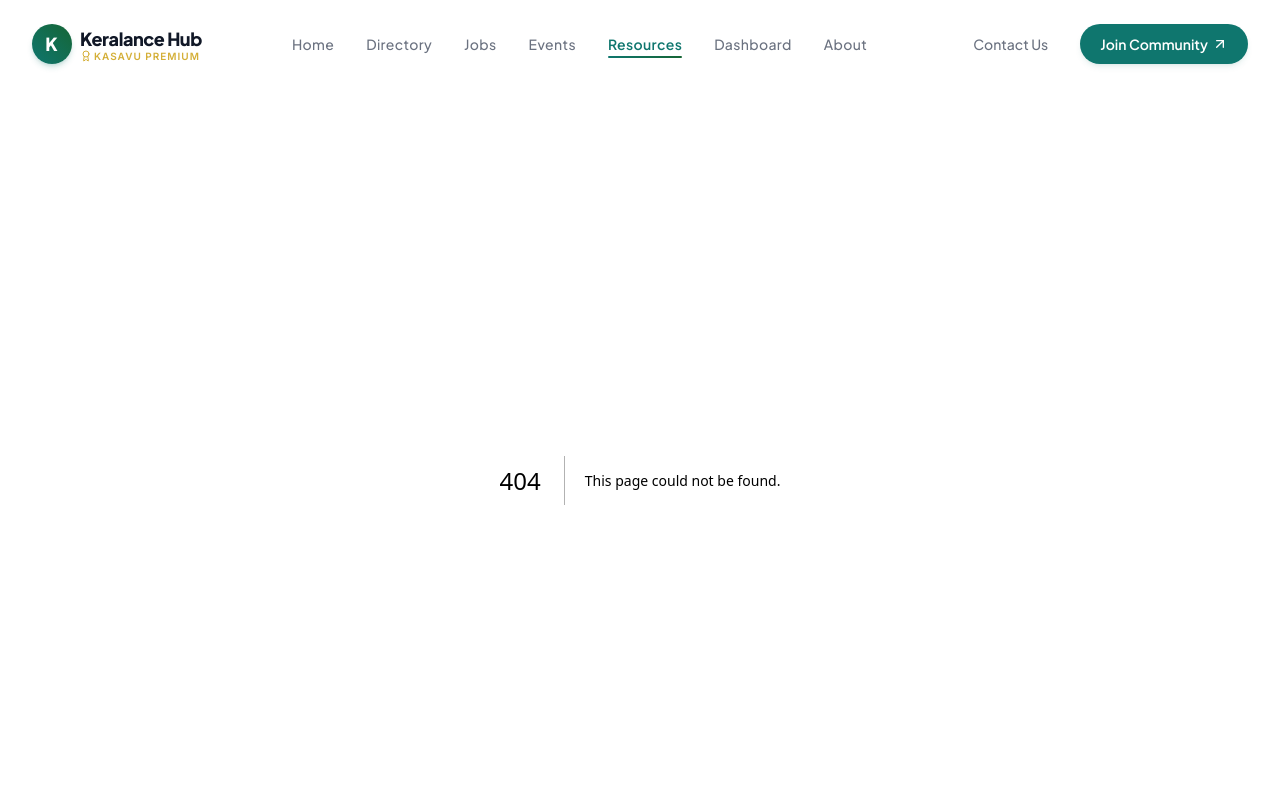
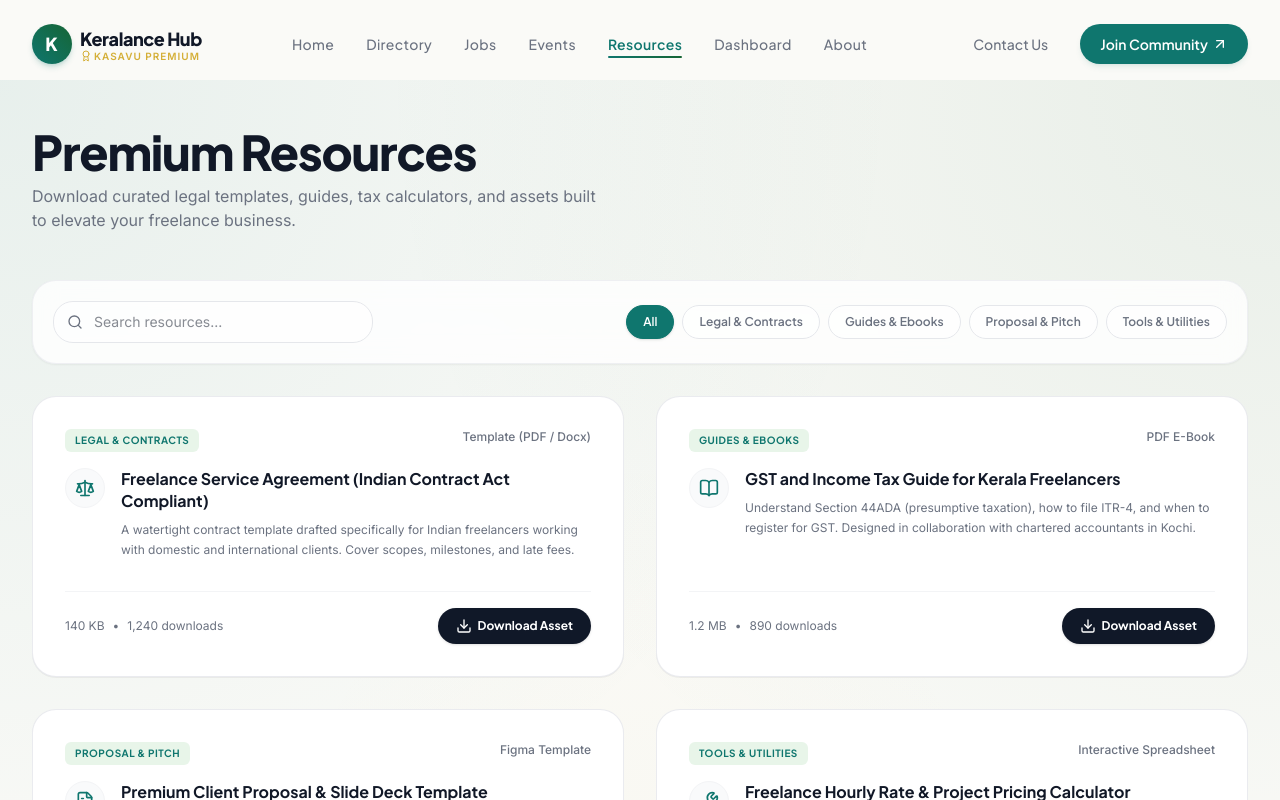
Before and after one commit to sujithx1/keralance-hub, a Next.js app: page /resources in a window 1280 px wide. Before the commit this address had no page. Shown: the top 800 px of the page. Built offline with nearby package versions, Linux system fonts and the light colour scheme.

Commit message:
feat: add resources center for legal and tax templates

```diff
--- /dev/null
+++ b/src/app/resources/page.tsx
@@ -0,0 +1,221 @@
+"use client";
+
+import { useState, useMemo } from "react";
+import {
+  FileText,
+  BookOpen,
+  Scale,
+  Download,
+  Search,
+  ExternalLink,
+  CheckCircle,
+  HelpCircle,
+  Wrench
+} from "lucide-react";
+
+// Mock Resources Data
+const RESOURCES = [
+  {
+    title: "Freelance Service Agreement (Indian Contract Act Compliant)",
+    category: "Legal & Contracts",
+    type: "Template (PDF / Docx)",
+    desc: "A watertight contract template drafted specifically for Indian freelancers working with domestic and international clients. Cover scopes, milestones, and late fees.",
+    icon: Scale,
+    size: "140 KB",
+    downloads: "1,240 downloads",
+  },
+  {
+    title: "GST and Income Tax Guide for Kerala Freelancers",
+    category: "Guides & Ebooks",
+    type: "PDF E-Book",
+    desc: "Understand Section 44ADA (presumptive taxation), how to file ITR-4, and when to register for GST. Designed in collaboration with chartered accountants in Kochi.",
+    icon: BookOpen,
+    size: "1.2 MB",
+    downloads: "890 downloads",
+  },
+  {
+    title: "Premium Client Proposal & Slide Deck Template",
+    category: "Proposal & Pitch",
+    type: "Figma Template",
+    desc: "A beautifully structured slide deck template to present your design or development services. Includes pages for case studies, pricing, and project roadmaps.",
+    icon: FileText,
+    size: "Figma Link",
+    downloads: "2,100 downloads",
+  },
+  {
+    title: "Freelance Hourly Rate & Project Pricing Calculator",
+    category: "Tools & Utilities",
+    type: "Interactive Spreadsheet",
+    desc: "Enter your desired monthly salary, overhead costs, billable hours, and tax obligations to automatically compute your target hourly rate.",
+    icon: Wrench,
+    size: "68 KB",
+    downloads: "950 downloads",
+  },
+  {
+    title: "International Payments & Remittance Setup Guide",
+    category: "Guides & Ebooks",
+    type: "PDF Guide",
+    desc: "Compare Wise, Payoneer, PayPal, and Direct SWIFT wire transfers. Learn how to secure the best exchange rates and lowest conversion charges.",
+    icon: BookOpen,
+    size: "450 KB",
+    downloads: "1,410 downloads",
+  }
+];
+
+const CATEGORIES = ["All", "Legal & Contracts", "Guides & Ebooks", "Proposal & Pitch", "Tools & Utilities"];
+
+export default function ResourcesPage() {
+  const [selectedCategory, setSelectedCategory] = useState("All");
+  const [searchQuery, setSearchQuery] = useState("");
+  const [downloadingId, setDownloadingId] = useState<string | null>(null);
+  const [successId, setSuccessId] = useState<string | null>(null);
+
+  const filteredResources = useMemo(() => {
+    return RESOURCES.filter((res) => {
+      const matchesCategory = selectedCategory === "All" || res.category === selectedCategory;
+      const matchesSearch =
+        res.title.toLowerCase().includes(searchQuery.toLowerCase()) ||
+        res.desc.toLowerCase().includes(searchQuery.toLowerCase());
+      return matchesCategory && matchesSearch;
+    });
+  }, [selectedCategory, searchQuery]);
+
+  const handleDownload = (title: string) => {
+    setDownloadingId(title);
+    setTimeout(() => {
+      setDownloadingId(null);
+      setSuccessId(title);
+      setTimeout(() => {
+        setSuccessId(null);
+      }, 2000);
+    }, 1200);
+  };
+
+  return (
+    <div className="bg-mesh-gradient min-h-screen py-12">
+      <div className="max-w-7xl mx-auto px-6 md:px-8">
+
+        {/* Header */}
+        <div className="mb-12 text-left">
+          <h1 className="font-heading font-extrabold text-3xl sm:text-5xl text-text-main tracking-tight">
+            Premium Resources
+          </h1>
+          <p className="text-text-muted text-sm sm:text-base mt-2 max-w-xl">
+            Download curated legal templates, guides, tax calculators, and assets built to elevate your freelance business.
+          </p>
+        </div>
+
+        {/* Search & Categories Toolbar */}
+        <div className="bg-white/80 backdrop-blur-md rounded-2xl border border-gray-200/60 p-5 shadow-xs mb-8 flex flex-col lg:flex-row justify-between items-center gap-4">
+          <div className="relative w-full lg:max-w-xs">
+            <Search className="absolute left-3.5 top-1/2 -translate-y-1/2 h-4 w-4 text-text-muted" />
+            <input
+              type="text"
+              placeholder="Search resources..."
+              value={searchQuery}
+              onChange={(e) => setSearchQuery(e.target.value)}
+              className="w-full pl-10 pr-4 py-2.5 rounded-xl border border-gray-200 bg-white/50 text-sm focus:outline-hidden"
+            />
+          </div>
+
+          <div className="flex flex-wrap gap-2 self-stretch lg:self-auto">
+            {CATEGORIES.map((cat) => (
+              <button
+                key={cat}
+                onClick={() => setSelectedCategory(cat)}
+                className={`px-4 py-2 rounded-xl text-xs font-heading font-semibold transition-all border ${
+                  selectedCategory === cat
+                    ? "bg-primary border-primary text-white shadow-sm"
+                    : "bg-white/60 border-gray-200 text-text-muted hover:text-text-main hover:bg-white"
+                }`}
+              >
+                {cat}
+              </button>
+            ))}
+          </div>
+        </div>
+
+        {/* Resources Grid */}
+        <div className="grid grid-cols-1 md:grid-cols-2 gap-8">
+          {filteredResources.length > 0 ? (
+            filteredResources.map((res, idx) => {
+              const IconComponent = res.icon;
+              const isDownloading = downloadingId === res.title;
+              const isSuccess = successId === res.title;
+
+              return (
+                <div
+                  key={idx}
+                  className="bg-white border border-gray-200/80 rounded-2xl p-6 sm:p-8 shadow-2xs hover:shadow-xs hover:-translate-y-0.5 transition-all duration-300 flex flex-col justify-between"
+                >
+                  <div className="space-y-4">
+                    <div className="flex justify-between items-start">
+                      <span className="text-[10px] font-heading font-bold text-primary bg-soft-accent px-2.5 py-1 rounded-md uppercase tracking-wider">
+                        {res.category}
+                      </span>
+                      <span className="text-xs text-text-muted font-medium">{res.type}</span>
+                    </div>
+
+                    <div className="flex items-start space-x-4">
+                      <div className="h-10 w-10 rounded-xl bg-gray-50 flex items-center justify-center text-primary shrink-0 border border-gray-100">
+                        <IconComponent className="h-5 w-5" />
+                      </div>
+                      <div>
+                        <h3 className="font-heading font-bold text-text-main text-base leading-snug">
+                          {res.title}
+                        </h3>
+                        <p className="text-xs text-text-muted mt-2 leading-relaxed font-sans">
+                          {res.desc}
+                        </p>
+                      </div>
+                    </div>
+                  </div>
+
+                  <div className="mt-8 pt-4 border-t border-gray-100 flex items-center justify-between">
+                    <div className="text-xs text-text-muted">
+                      <span>{res.size}</span>
+                      <span className="mx-2">•</span>
+                      <span>{res.downloads}</span>
+                    </div>
+
+                    <button
+                      onClick={() => handleDownload(res.title)}
+                      disabled={isDownloading}
+                      className={`px-4.5 py-2.5 rounded-xl text-xs font-heading font-bold transition-all duration-300 flex items-center space-x-1.5 shadow-sm ${
+                        isSuccess
+                          ? "bg-emerald-50 border border-emerald-200 text-emerald-700"
+                          : "bg-gray-900 hover:bg-black text-white"
+                      }`}
+                    >
+                      {isSuccess ? (
+                        <>
+                          <CheckCircle className="h-4 w-4 text-emerald-600" />
+                          <span>Downloaded</span>
+                        </>
+                      ) : isDownloading ? (
+                        <span>Downloading...</span>
+                      ) : (
+                        <>
+                          <Download className="h-4 w-4" />
+                          <span>Download Asset</span>
+                        </>
+                      )}
+                    </button>
+                  </div>
+
+                </div>
+              );
+            })
+          ) : (
+            <div className="col-span-full py-20 text-center bg-white/50 rounded-2xl border border-dashed border-gray-300">
+              <FileText className="h-10 w-10 text-text-muted mx-auto mb-4" />
+              <h3 className="font-heading font-bold text-lg text-text-main">No resources found</h3>
+              <p className="text-text-muted text-sm mt-1">Try resetting your filters or changing search query.</p>
+            </div>
+          )}
+        </div>
+
+      </div>
+    </div>
+  );
+}
```
